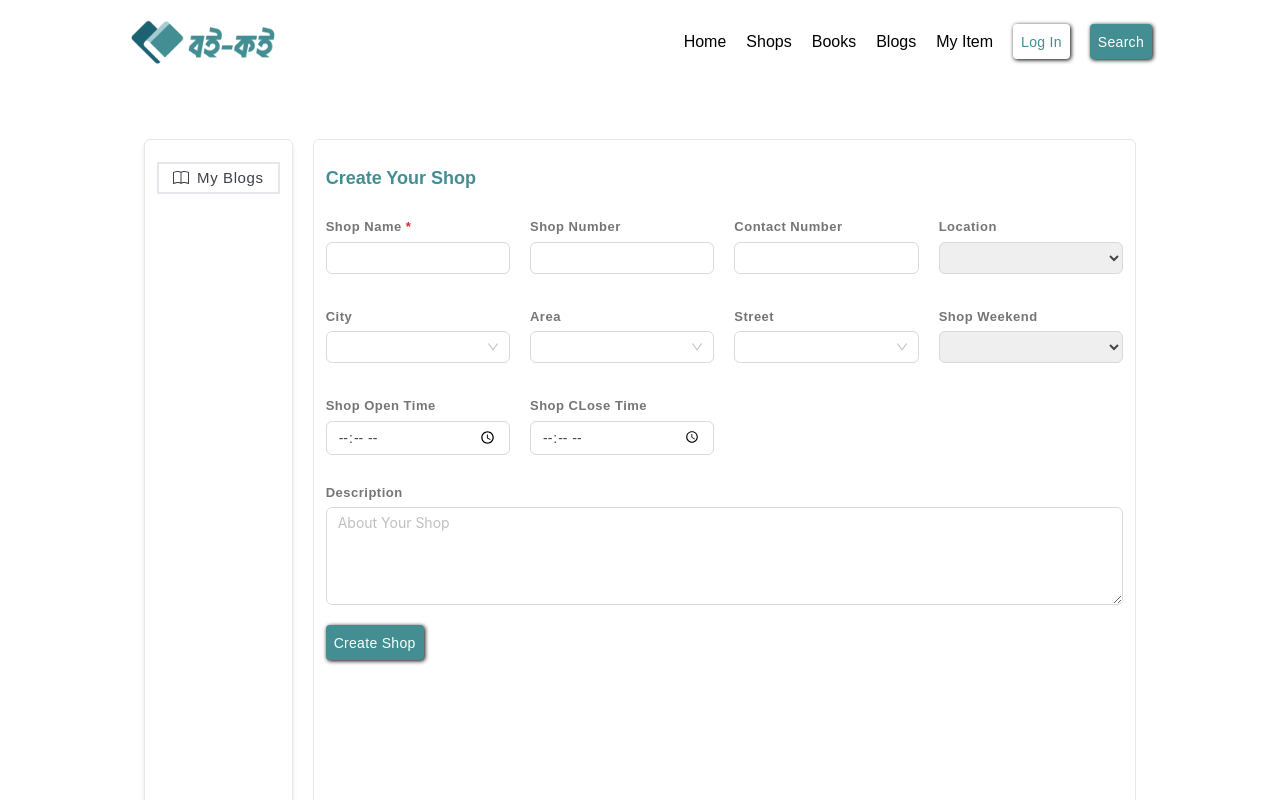
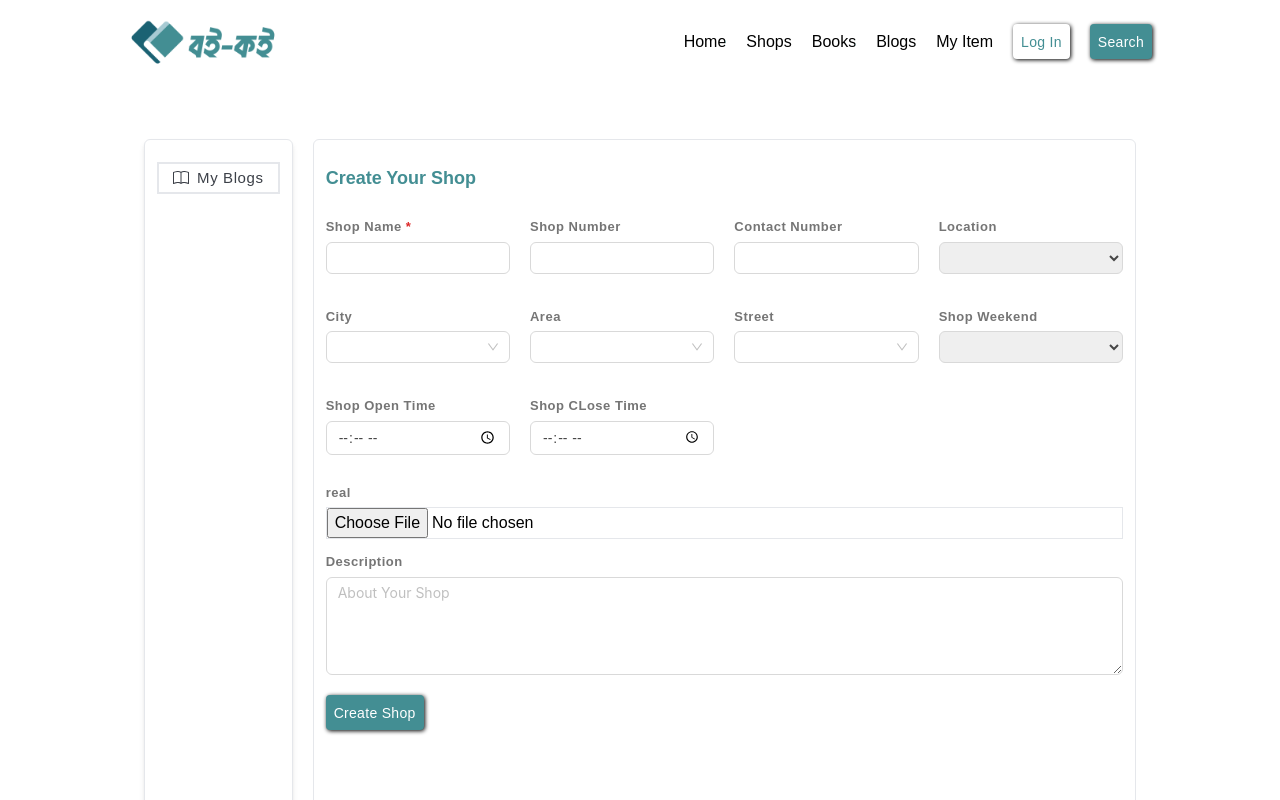
Before and after one commit to Maria-07/Boikoi-Client-Nextjs, a Next.js app: page /myItems/shop/createShop in a window 1280 px wide. Shown: the top 800 px of the page. Built offline with nearby package versions, Linux system fonts and the light colour scheme; no server answers.

Commit message:
Shop Update successfully done

```diff
--- a/src/component/UI/Layouts/MyItemsNavbar.jsx
+++ b/src/component/UI/Layouts/MyItemsNavbar.jsx
@@ -12,7 +12,7 @@ const MyItemsNavbar = () => {
 
   //! User data
   const user = UserInfo();
-  console.log(user?.role);
+  // console.log(user?.role);
 
   useEffect(() => {
     setRole(user?.role);
--- a/src/component/UI/MyItems/Shops/EditShopModal.jsx
+++ b/src/component/UI/MyItems/Shops/EditShopModal.jsx
@@ -4,7 +4,7 @@ import {
   useUpdateShopMutation,
 } from "@/redux/features/shop/shopApi";
 import CustomDefaultOptionAntd from "@/shared/CustomDefaultOptionAntd";
-import { Modal } from "antd";
+import { Input, Modal } from "antd";
 import React from "react";
 import { useEffect } from "react";
 import { useState } from "react";
@@ -12,10 +12,13 @@ import { useForm } from "react-hook-form";
 import { IoMdCloseCircleOutline } from "react-icons/io";
 import { toast } from "react-toastify";
 
+const { TextArea } = Input;
+
 const EditShopModal = ({ handleClose, clicked, myShopData }) => {
-  const [street, setStreet] = useState();
-  const [area, setArea] = useState();
-  const [city, setCity] = useState();
+  const [street, setStreet] = useState(myShopData?.data?.address?.street);
+  const [area, setArea] = useState(myShopData?.data?.address?.area);
+  const [city, setCity] = useState(myShopData?.data?.address?.city);
+  const [description, setDescription] = useState(myShopData?.data?.description);
 
   const [streetArray, setStreetArray] = useState([]);
   const [areaArray, setAreaArray] = useState([]);
@@ -29,8 +32,6 @@ const EditShopModal = ({ handleClose, clicked, myShopData }) => {
       // console.log("Shop Address:", shopAddress.data);
       const newStreetArray = shopAddress.data.map((s) => s.address.street);
       setStreetArray(newStreetArray);
-      // console.log("newStreetArray", newStreetArray);
-
       const newAreaArray = shopAddress.data.map((s) => s.address.area);
       setAreaArray(newAreaArray);
       const newCityArray = shopAddress.data.map((s) => s.address.city);
@@ -56,15 +57,12 @@ const EditShopModal = ({ handleClose, clicked, myShopData }) => {
     formState: { errors },
   } = useForm();
 
-  const [description, setDescription] = useState("");
-
   const onSubmit = async (data) => {
     try {
       const shopData = {
         shop_name: data.shop_name,
         shop_number: data.shop_number,
         contact_number: data.contact_number,
-        image: "",
         location: data.location,
         address: {
           street: street,
@@ -75,10 +73,9 @@ const EditShopModal = ({ handleClose, clicked, myShopData }) => {
         shop_open_time: data.shop_open_time,
         shop_close_time: data.shop_close_time,
         book_shop_ratings: "4.5",
-        // description: description,
+        description: description,
         bookShopOwner: user?.id,
       };
-      // console.log("shopData", shopData);
 
       const id = myShopData?.data?.id;
 
@@ -269,6 +266,15 @@ const EditShopModal = ({ handleClose, clicked, myShopData }) => {
                   {...register("shop_close_time")}
                 />
               </div>
+              <div>
+                <h1 className="input-title-font">Description</h1>
+                <TextArea
+                  defaultValue={myShopData?.data?.description}
+                  onChange={(e) => setDescription(e.target.value)}
+                  rows={8}
+                  placeholder="About Your Shop"
+                />
+              </div>
             </div>
             <div className="bg-gray-200 py-[1px] my-3"></div>
 
--- a/src/pages/myItems/shop/createShop.js
+++ b/src/pages/myItems/shop/createShop.js
@@ -42,7 +42,9 @@ const createShop = () => {
     }
   }, [shopAddress, isLoading, isError]);
 
-  // console.log("streetArray", streetArray);
+  //! image upload
+  const image_hosting_token = process.env.NEXT_PUBLIC_IMAGE_UPLOAD_TOKEN;
+  const image_hosting_url = `https://api.imgbb.com/1/upload?expiration=600&key=${image_hosting_token}`;
 
   const {
     register,
@@ -66,11 +68,23 @@ const createShop = () => {
   const onSubmit = async (data) => {
     // console.log(data);
     try {
+      //! image upload
+      const formData = new FormData();
+      formData.append("image", data?.image[0]);
+
+      const imgResponse = await fetch(image_hosting_url, {
+        method: "POST",
+        body: formData,
+      }).then((res) => res.json());
+
+      console.log("imgResponse", imgResponse);
+
+      if (imgResponse?.success) {
         const shopData = {
           shop_name: data.shop_name,
           shop_number: data.shop_number,
           contact_number: data.contact_number,
-        image: "",
+          image: imgResponse.data.display_url,
           location: data.location,
           address: {
             street: street,
@@ -93,6 +107,9 @@ const createShop = () => {
           toast.success(response?.message);
         } else {
           toast.error(response?.message);
+        }
+      } else {
+        toast.error("Unable to upload image");
       }
     } catch (error) {
       // console.error(error?.data?.message);
@@ -235,6 +252,14 @@ const createShop = () => {
           </div>
         </div>
         <div>
+          <h1 className="input-title-font">real</h1>
+          <input
+            type="file"
+            className="border w-full  mb-2"
+            {...register("image")}
+          />
+        </div>
+        <div>
           <h1 className="input-title-font">Description</h1>
           <TextArea
             onChange={(e) => setDescription(e.target.value)}
@@ -242,17 +267,7 @@ const createShop = () => {
             placeholder="About Your Shop"
           />
         </div>
-        {/* <div>
-          <h1 className="input-title-font">Shop Image</h1>
-          <Upload
-            action="https://www.mocky.io/v2/5cc8019d300000980a055e76"
-            listType="picture-card"
-            onChange={onChange}
-            onPreview={onPreview}
-          >
-            {"+ Upload"}
-          </Upload>
-        </div> */}
+
         <button type="submit" className="bk-input-button my-5  ">
           Create Shop
         </button>
--- a/src/pages/myItems/shop/index.js
+++ b/src/pages/myItems/shop/index.js
@@ -23,7 +23,7 @@ const MyShop = () => {
 
   useEffect(() => {
     if (!isLoading && !isError) {
-      console.log("My Shop Data:", myShopData?.data?.location);
+      console.log("My Shop Data:", myShopData);
     }
   }, [myShopData, isLoading, isError]);
 
@@ -32,10 +32,7 @@ const MyShop = () => {
   }
   return (
     <div>
-      <button onClick={handleEditModel} className="bk-input-button w-[120px] ">
-        Edit Shop
-      </button>
-      {!myShopData && (
+      {myShopData?.data === null ? (
         <div className="flex items-center justify-center py-16 mb-10 border bg-[#438e9320]">
           <Link href={"/myItems/shop/createShop"}>
             {" "}
@@ -44,6 +41,16 @@ const MyShop = () => {
             </button>
           </Link>
         </div>
+      ) : (
+        <>
+          {" "}
+          <button
+            onClick={handleEditModel}
+            className="bk-input-button w-[120px] "
+          >
+            Edit Shop
+          </button>
+        </>
       )}
 
       {editShop && (
--- a/src/shared/CustomDefaultOptionAntd.jsx
+++ b/src/shared/CustomDefaultOptionAntd.jsx
@@ -6,7 +6,7 @@ let index = 0;
 
 const CustomDefaultOptionAntd = ({ item, dValue, option }) => {
   const [items, setItems] = useState([]);
-  // console.log("item", item);
+  console.log("dValue", dValue);
 
   useEffect(() => {
     const uniqueArray = [...new Set(item)];
```
Lines whose indentation alone changed are shown as unchanged.
